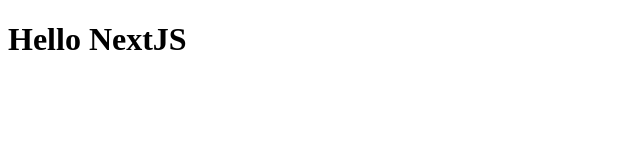
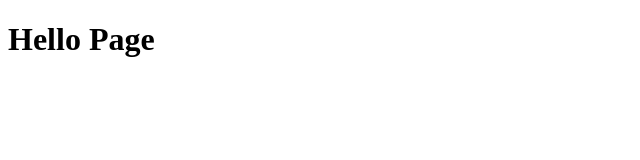
Before and after one commit to ungra/nextjs-app, a Next.js app: page / in a window 1280 px wide. Shown: the top 160 px of the page, without its empty margins (0-640 px from the left). Built offline with nearby package versions, Linux system fonts and the light colour scheme.

Commit message:
.next 제거 page routing

```diff
--- /dev/null
+++ b/app/about-us/company/page.tsx
@@ -0,0 +1,3 @@
+export default function Company() {
+  return <h1>Hello Company</h1>;
+}
--- /dev/null
+++ b/app/about-us/company/sales/page.tsx
@@ -0,0 +1,3 @@
+export default function Sales() {
+  return <h1>Hello Sales</h1>;
+}
--- /dev/null
+++ b/app/about-us/page.tsx
@@ -0,0 +1,3 @@
+export default function AboutUs() {
+  return <h1>Hello AboutUs</h1>;
+}
--- a/app/page.tsx
+++ b/app/page.tsx
@@ -1,3 +1,3 @@
-export default function Tomato() {
-  return <h1>Hello NextJS</h1>;
+export default function Page() {
+  return <h1>Hello Page</h1>;
 }
```
Also changed, not shown: 1 other file (tests, documents, lock files or other folders).
